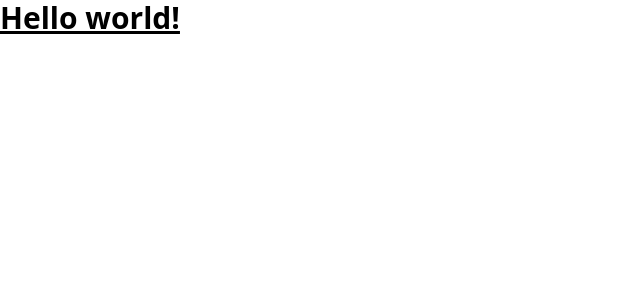
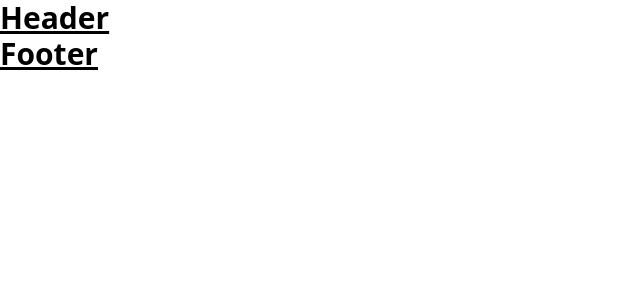
Before and after one commit to mustafabasheer7/bookhouse, a React (Create React App) app: page / in a window 1280 px wide. Shown: the top 300 px of the page, without its empty margins (0-640 px from the left). Built offline with nearby package versions, Linux system fonts and the light colour scheme.

Commit message:
fixed structure of the application

```diff
--- a/src/App.js
+++ b/src/App.js
@@ -1,5 +1,11 @@
+import Home from "./pages/Home";
+
 function App() {
-  return <h1 className="text-3xl font-bold underline">Hello world!</h1>;
+  return (
+    <h1 className="">
+      <Home />
+    </h1>
+  );
 }
 
 export default App;
--- /dev/null
+++ b/src/components/Footer.jsx
@@ -0,0 +1,5 @@
+const Footer = () => {
+  return <div>Footer</div>;
+};
+
+export default Footer;
--- /dev/null
+++ b/src/components/Header.jsx
@@ -0,0 +1,5 @@
+const Header = () => {
+  return <div>Header</div>;
+};
+
+export default Header;
--- /dev/null
+++ b/src/pages/Home.jsx
@@ -0,0 +1,13 @@
+import Header from "../components/Header";
+import Footer from "../components/Footer";
+
+const Home = () => {
+  return (
+    <div className="text-3xl font-bold underline">
+      <Header />
+      <Footer />
+    </div>
+  );
+};
+
+export default Home;
```
Also changed, not shown: 1 other file (tests, documents, lock files or other folders).
